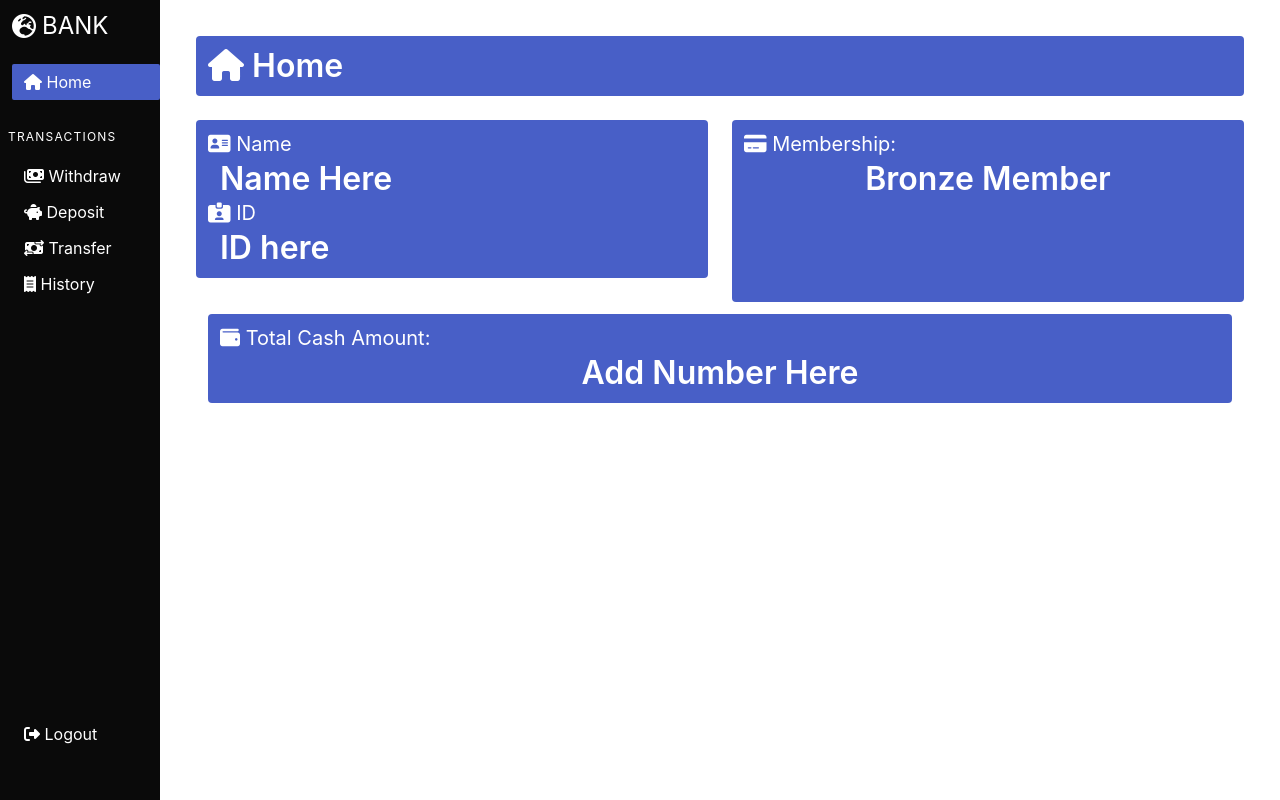
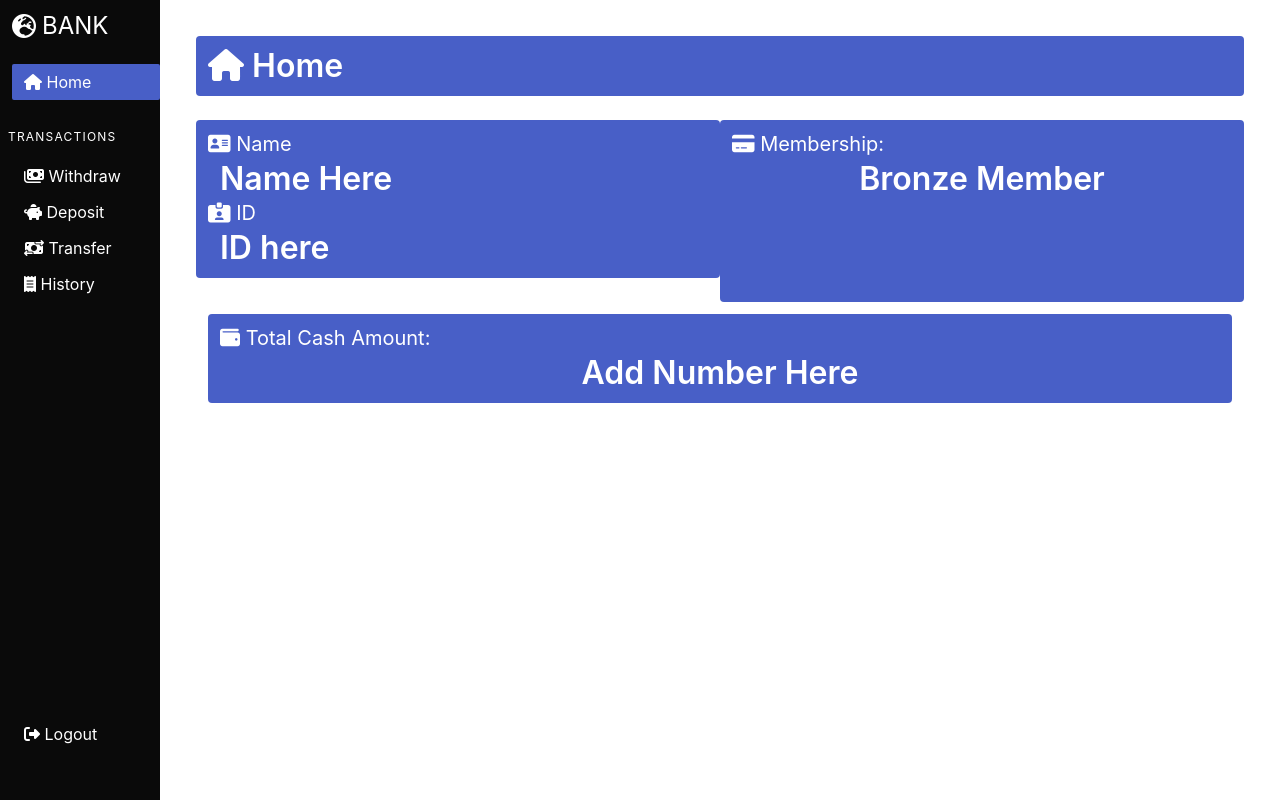
Before and after one commit to vincent-larisma/Banking-App, a React (Create React App) app in the folder banking-app/: page /User in a window 1280 px wide. Built offline with nearby package versions, Linux system fonts and the light colour scheme.

Commit message:
Update UI

```diff
--- a/banking-app/src/Components/HomePage.jsx
+++ b/banking-app/src/Components/HomePage.jsx
@@ -1,11 +1,8 @@
-import React, { useState } from 'react'
+import React from 'react'
 
 export default function HomePage() {
-
-
   return (
     <>
-
       <div className='sidebar-margin '>
         <section className='section notifiication'>
           <div className='container '>
@@ -25,7 +22,7 @@ export default function HomePage() {
                 </h1>
                 <h1 className='title pl-3'>ID here</h1>
               </div>
-                <div class='column is-0'></div>
+              {/* <div class='column is-0'></div> */}
 
               <div class='column notification is-link'>
                 <h1 className='subtitle'>
@@ -43,7 +40,6 @@ export default function HomePage() {
           </div>
         </section>
       </div>
-
     </>
   )
 }
```
Lines whose indentation alone changed are shown as unchanged.
